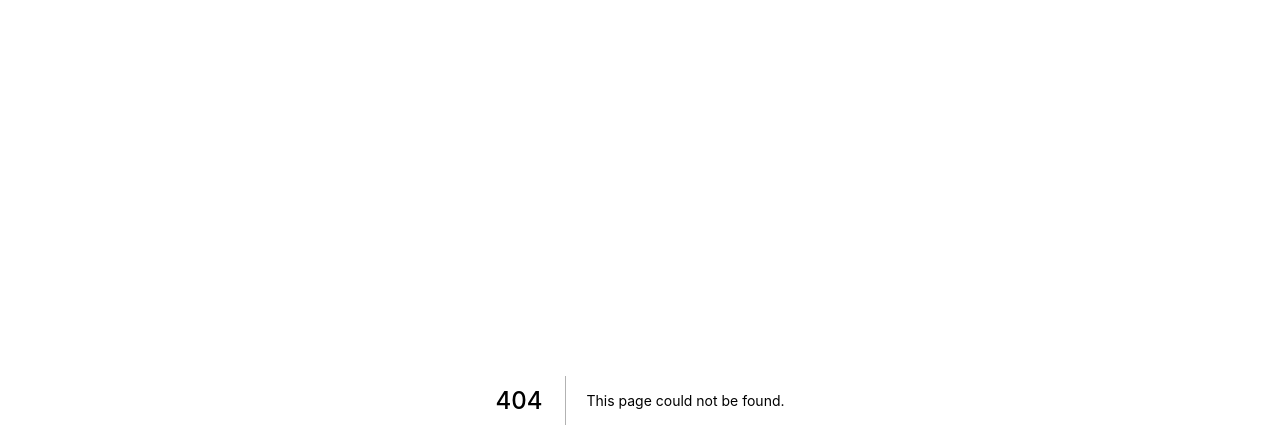
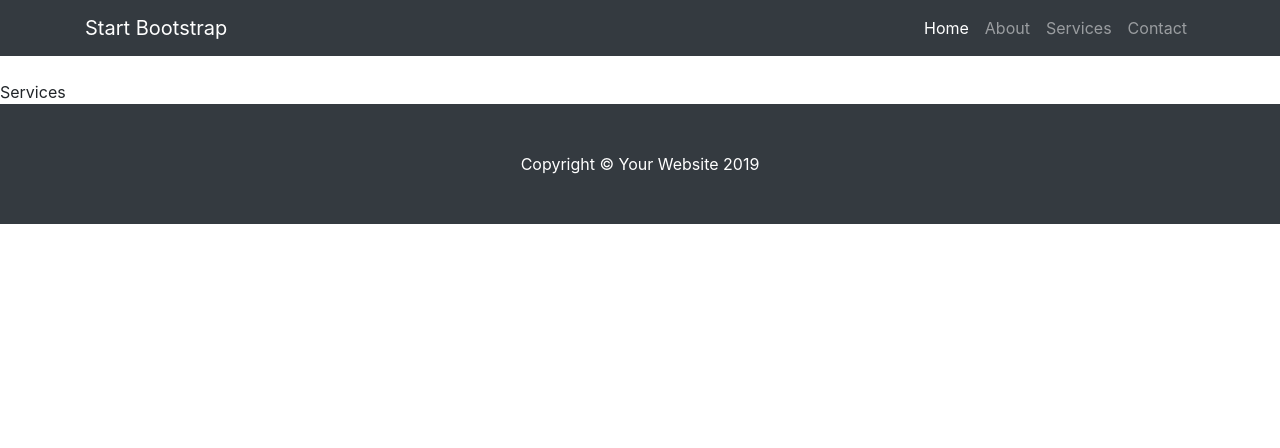
Before and after one commit to rjbena/movie-app, a Next.js app: page /services in a window 1280 px wide. Before the commit this address had no page. Shown: the top 448 px of the page. Built offline with nearby package versions, Linux system fonts and the light colour scheme.

Commit message:
added pages and link functionality

```diff
--- a/components/Movie.js
+++ b/components/Movie.js
@@ -1,3 +1,5 @@
+import Link from "next/link";
+
 const Movie = ({ movie }) => {
   const maxTextLength = 150;
   const shortenText = (text) => {
@@ -15,7 +17,9 @@ const Movie = ({ movie }) => {
         </a>
         <div className="card-body">
           <h4 className="card-title">
-            <a href="#">{movie.name}</a>
+            <Link href={`/movies/${movie.id}`}>
+              <a>{movie.name}</a>
+            </Link>
           </h4>
           <h5>{movie.releaseYear}</h5>
           <p className="card-text">{shortenText(movie.description)}</p>
--- a/components/Navbar.js
+++ b/components/Navbar.js
@@ -1,3 +1,5 @@
+import Link from "next/link";
+
 const Navbar = () => {
   return (
     <nav className="navbar navbar-expand-lg navbar-dark bg-dark fixed-top">
@@ -19,25 +21,27 @@ const Navbar = () => {
         <div className="collapse navbar-collapse" id="navbarResponsive">
           <ul className="navbar-nav ml-auto">
             <li className="nav-item active">
-              <a className="nav-link" href="#">
-                Home
-                <span className="sr-only">(current)</span>
-              </a>
+              <Link href="/">
+                <a className="nav-link">
+                  Home
+                  <span className="sr-only">(current)</span>
+                </a>
+              </Link>
             </li>
             <li className="nav-item">
-              <a className="nav-link" href="#">
-                About
-              </a>
+              <Link href="/about">
+                <a className="nav-link">About</a>
+              </Link>
             </li>
             <li className="nav-item">
-              <a className="nav-link" href="#">
-                Services
-              </a>
+              <Link href="/services">
+                <a className="nav-link">Services</a>
+              </Link>
             </li>
             <li className="nav-item">
-              <a className="nav-link" href="#">
-                Contact
-              </a>
+              <Link href="/contact">
+                <a className="nav-link">Contact</a>
+              </Link>
             </li>
           </ul>
         </div>
--- a/pages/_app.js
+++ b/pages/_app.js
@@ -1,7 +1,52 @@
-import '../styles/globals.css'
+import Head from "next/head";
+
+import "../styles/globals.css";
+
+import Navbar from "../components/Navbar";
+import Footer from "../components/Footer";
 
 function MyApp({ Component, pageProps }) {
-  return <Component {...pageProps} />
+  return (
+    <>
+      <Head>
+        <title>Home</title>
+        <link
+          rel="stylesheet"
+          href="https://stackpath.bootstrapcdn.com/bootstrap/4.3.1/css/bootstrap.min.css"
+          integrity="sha384-ggOyR0iXCbMQv3Xipma34MD+dH/1fQ784/j6cY/iJTQUOhcWr7x9JvoRxT2MZw1T"
+          crossOrigin="anonymous"
+        />
+        <script
+          src="https://code.jquery.com/jquery-3.3.1.slim.min.js"
+          integrity="sha384-q8i/X+965DzO0rT7abK41JStQIAqVgRVzpbzo5smXKp4YfRvH+8abtTE1Pi6jizo"
+          crossOrigin="anonymous"
+        ></script>
+        <script
+          src="https://cdnjs.cloudflare.com/ajax/libs/popper.js/1.14.7/umd/popper.min.js"
+          integrity="sha384-UO2eT0CpHqdSJQ6hJty5KVphtPhzWj9WO1clHTMGa3JDZwrnQq4sF86dIHNDz0W1"
+          crossOrigin="anonymous"
+        ></script>
+        <script
+          src="https://stackpath.bootstrapcdn.com/bootstrap/4.3.1/js/bootstrap.min.js"
+          integrity="sha384-JjSmVgyd0p3pXB1rRibZUAYoIIy6OrQ6VrjIEaFf/nJGzIxFDsf4x0xIM+B07jRM"
+          crossOrigin="anonymous"
+        ></script>
+      </Head>
+
+      <Navbar />
+      <div className="base-page">
+        <Component {...pageProps} />
+      </div>
+      <Footer />
+      <style jsx>
+        {`
+          .base-page {
+            padding-top: 80px;
+          }
+        `}
+      </style>
+    </>
+  );
 }
 
-export default MyApp
+export default MyApp;
--- /dev/null
+++ b/pages/services.js
@@ -0,0 +1,5 @@
+const Services = () => {
+  return <div>Services</div>;
+};
+
+export default Services;
```
Also changed, not shown: actions/index.js (+6 -1 lines), pages/contact.js (added, +7 -0 lines), pages/index.js (+31 -41 lines), pages/movies/[id].js (added, +14 -0 lines).
